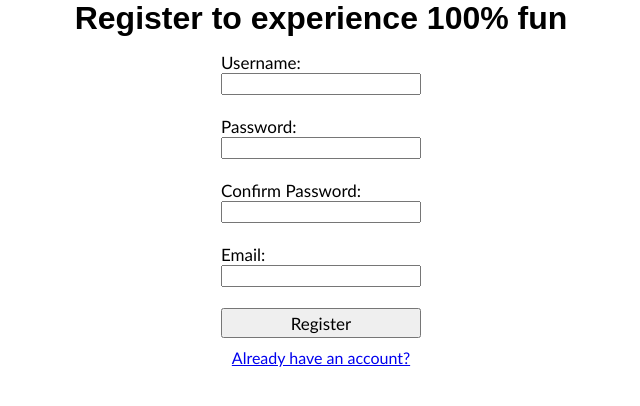
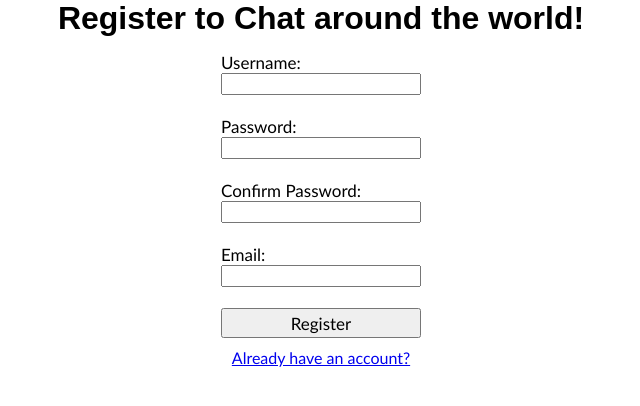
Before and after one commit to Jasan33/eksamenchat, a Flask app: page /register in a window 1280 px wide. Shown: the top 406 px of the page, without its empty margins (319-959 px from the left). Run offline with Flask 3, Linux system fonts and the light colour scheme; some libraries are stand-ins or nearby versions.

Commit message:
UPDATED: Updated the main text to be "chat around world"

```diff
--- a/Frontend/templates/login.html
+++ b/Frontend/templates/login.html
@@ -19,7 +19,7 @@
   {% endwith %}
 
   <div class="login_and_register_main">
-      <h1>Login to experience 100%</h1>
+      <h1>Login to Chat around the world!</h1>
       <!-- The information of this form will go directly into the app.py before arriving at the database -->
       <form action="{{ url_for('login') }}" method="POST" class="login_and_register_form">
           <label for="username">Username:</label>
--- a/Frontend/templates/register.html
+++ b/Frontend/templates/register.html
@@ -18,7 +18,7 @@
   {% endif %}
   {% endwith %}
     <div class="login_and_register_main">
-        <h1>Register to experience 100% fun</h1>
+        <h1>Register to Chat around the world!</h1>
         <form action="{{ url_for('register') }}" method="POST" class="login_and_register_form">
             <label for="username">Username:</label>
             <input class="height" type="text" id="username" name="username" required><br>
```
